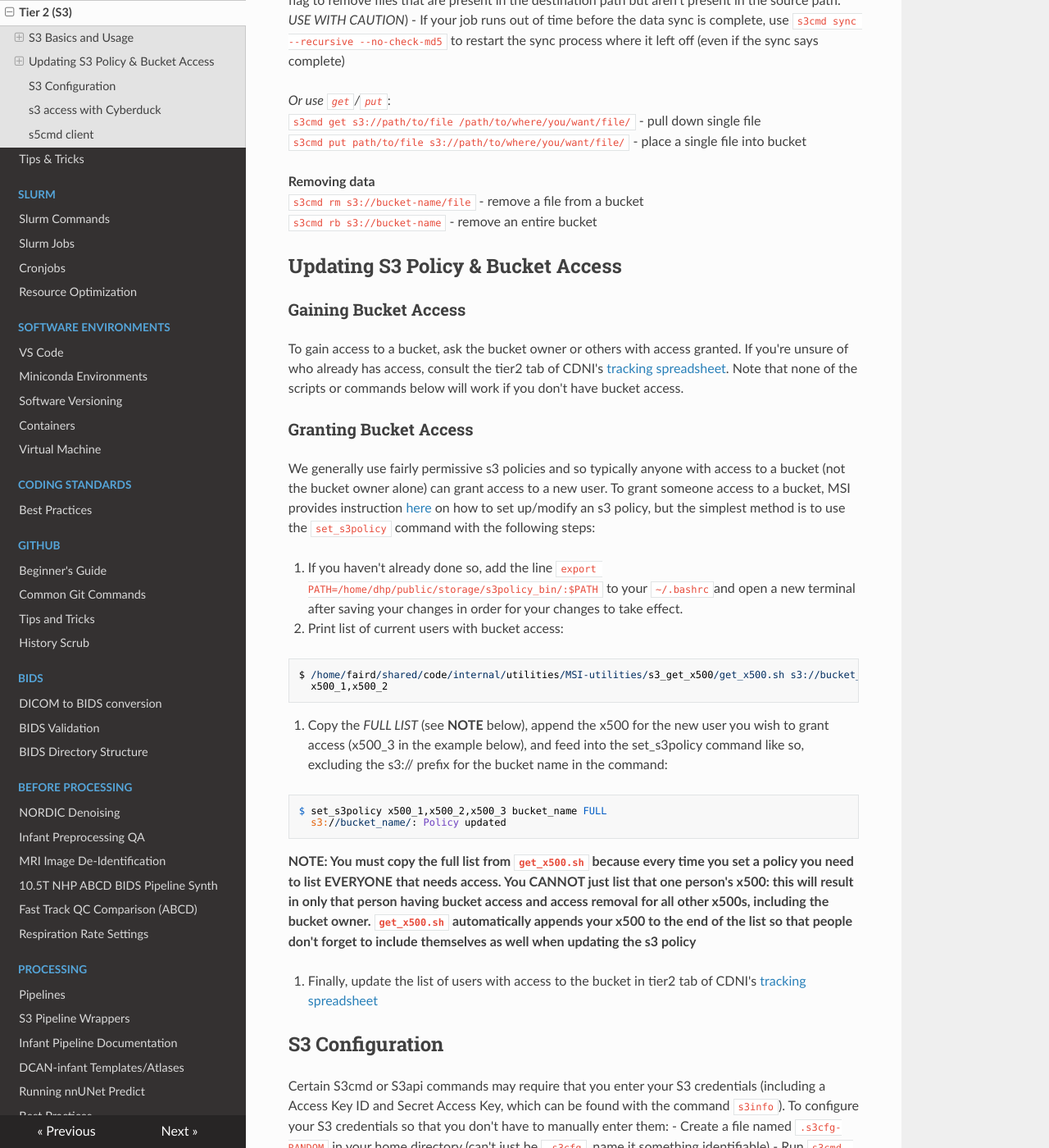
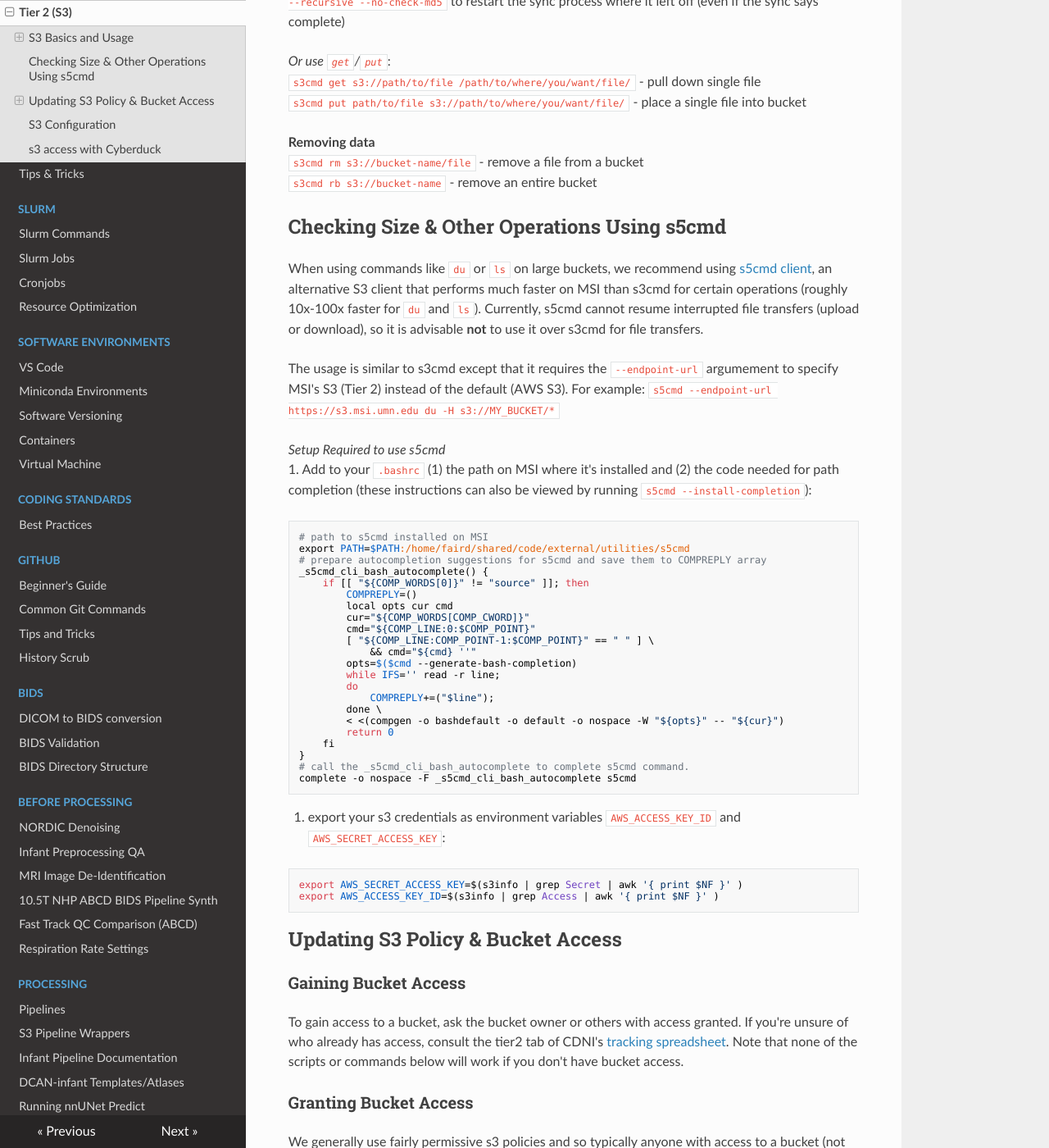
Before and after one commit to DCAN-Labs/cdni-brain, an MkDocs documentation site: the page built from docs/s3.md, in a window 1280 px wide and 1400 px high, scrolled down 1896 px. Shown: the whole window at 82% size. Built offline with MkDocs 1.6.1, drawn with Linux system fonts in a browser that asks for light colours; nearby versions of some CDN libraries; some of the changed text lies outside the part shown.

Commit message:
Update s3.md
fixing merge conflicts from former PR https://github.com/DCAN-Labs/cdni-brain/pull/237

````diff
--- a/docs/s3.md
+++ b/docs/s3.md
@@ -1,5 +1,5 @@
 # MSI Second Tier ("tier 2") Storage & S3 Bucket Interface
-Second tier storage is used for storing data and files that you don't need readily accessible on tier 1. Prior to summer 2024, each user was granted up to 120 TB of storage on tier 2. MSI has been in the process of updating their policies around this so now new users are limited to 5 GB, with their documentation stating that [MSI *groups* are now limited to 120 TB](https://msi.umn.edu/about-msi-services/data-storage/second-tier-storage). We're working on clarifying the details on this and will update the documentation once we know more. **In the meantime, using tier2 storage whenever possible is highly recommended in order to prevent storage quota issues on tier1.**
+Second tier storage is used for storing data and files that you don't need readily accessible on tier 1. Prior to summer 2024, each user was granted up to 120 TB of storage on tier 2. MSI has since updated their policy so that new users are limited to 5 GB, with their documentation stating that [MSI *groups* are now limited to 120 TB](https://msi.umn.edu/about-msi-services/data-storage/second-tier-storage). As such, whenever possible, please have a PI create a s3 bucket where a large amount of data is expected to be stored.
 
 For a comprehensive introduction to s3, see [this tutorial video](https://drive.google.com/drive/folders/1Oz3i5lbld5VmXGdhWagOMWYOIJmgrJA4) (recorded as part of the Data Processing Workshop hosted for undergraduate research assistants). It is encouraged to watch this tutorial prior to your first time using s3 commands.
 
@@ -29,7 +29,7 @@ Note that this logic also means that wildcard (`*`) doesn't work for s3 commands
 ### S3cmd Usage (see [s3cmd usage](https://s3tools.org/usage) for full usage)
 #### General
 `s3info -u x500` - view your s3 credentials and tier2 disk usage<br>
-`s3cmd du -H s3://bucket-name/` -check the size of a single bucket (when using commands like `du` or `ls` on large buckets, we recommend using [s5cmd client](#s5cmd-client)<br>
+`s3cmd du -H s3://bucket-name/` -check the size of a single bucket (when using commands like `du` or `ls` on large buckets, we recommend using the [s5cmd client](#Checking-Size-&-Other-Operations-Using-s5cmd))<br>
 `s3cmd ls` - list all buckets you are owner on (buckets that you do not own, but have been given access to, will not appear in this list)
 
 #### Making a new bucket and important considerations
@@ -52,6 +52,45 @@ Also note that, while not always the case, MSI currently requires users to follo
 `s3cmd rm s3://bucket-name/file` - remove a file from a bucket<br>
 `s3cmd rb s3://bucket-name` - remove an entire bucket
 
+## Checking Size & Other Operations Using s5cmd
+When using commands like `du` or `ls` on large buckets, we recommend using [s5cmd client](https://github.com/peak/s5cmd), an alternative S3 client that performs much faster on MSI than s3cmd for certain operations (roughly 10x-100x faster for `du` and `ls`). Currently, s5cmd cannot resume interrupted file transfers (upload or download), so it is advisable **not** to use it over s3cmd for file transfers.
+
+The usage is similar to s3cmd except that it requires the `--endpoint-url` argumement to specify MSI's S3 (Tier 2) instead of the default (AWS S3). For example: `s5cmd --endpoint-url https://s3.msi.umn.edu du -H s3://MY_BUCKET/*`
+
+*Setup Required to use s5cmd*<br>
+1. Add to your `.bashrc` (1) the path on MSI where it's installed and (2) the code needed for path completion (these instructions can also be viewed by running `s5cmd --install-completion`):
+
+```
+# path to s5cmd installed on MSI
+export PATH=$PATH:/home/faird/shared/code/external/utilities/s5cmd
+# prepare autocompletion suggestions for s5cmd and save them to COMPREPLY array
+_s5cmd_cli_bash_autocomplete() {
+	if [[ "${COMP_WORDS[0]}" != "source" ]]; then
+		COMPREPLY=()
+		local opts cur cmd
+		cur="${COMP_WORDS[COMP_CWORD]}"
+		cmd="${COMP_LINE:0:$COMP_POINT}"
+		[ "${COMP_LINE:COMP_POINT-1:$COMP_POINT}" == " " ] \
+			&& cmd="${cmd} ''"
+		opts=$($cmd --generate-bash-completion)
+		while IFS='' read -r line;
+		do
+			COMPREPLY+=("$line");
+		done \
+		< <(compgen -o bashdefault -o default -o nospace -W "${opts}" -- "${cur}")
+		return 0
+	fi
+}
+# call the _s5cmd_cli_bash_autocomplete to complete s5cmd command.
+complete -o nospace -F _s5cmd_cli_bash_autocomplete s5cmd
+```
+
+2. export your s3 credentials as environment variables `AWS_ACCESS_KEY_ID` and `AWS_SECRET_ACCESS_KEY`:
+```
+export AWS_SECRET_ACCESS_KEY=$(s3info | grep Secret | awk '{ print $NF }' )
+export AWS_ACCESS_KEY_ID=$(s3info | grep Access | awk '{ print $NF }' )
+```
+
 ## Updating S3 Policy & Bucket Access
 
 ### Gaining Bucket Access
@@ -66,7 +105,6 @@ We generally use fairly permissive s3 policies and so typically anyone with acce
 $ /home/faird/shared/code/internal/utilities/MSI-utilities/s3_get_x500/get_x500.sh s3://bucket_name/
   x500_1,x500_2
 ```
-
 3. Copy the *FULL LIST* (see **NOTE** below), append the x500 for the new user you wish to grant access (x500_3 in the example below), and feed into the set_s3policy command like so, excluding the s3:// prefix for the bucket name in the command:
 ```
 $ set_s3policy x500_1,x500_2,x500_3 bucket_name FULL
@@ -75,7 +113,6 @@ $ set_s3policy x500_1,x500_2,x500_3 bucket_name FULL
 **NOTE: You must copy the full list from `get_x500.sh` because every time you set a policy you need to list EVERYONE that needs access. You CANNOT just list that one person's x500: this will result in only that person having bucket access and access removal for all other x500s, including the bucket owner. `get_x500.sh` automatically appends your x500 to the end of the list so that people don't forget to include themselves as well when updating the s3 policy**
 
 4. Finally, update the list of users with access to the bucket in tier2 tab of CDNI's [tracking spreadsheet](https://docs.google.com/spreadsheets/d/1QpKYJQqhuxoQhErBscAEev9npsd1RgKS8KdCL6FiuEo/edit?usp=sharing)
-
 
 ## S3 Configuration
 Certain S3cmd or S3api commands may require that you enter your S3 credentials (including a Access Key ID and Secret Access Key, which can be found with the command `s3info`). To configure your S3 credentials so that you don't have to manually enter them:
@@ -102,27 +139,3 @@ To log in for the first time, follow the following steps:
 - Enter you access and secret keys
 
 - Click "Connect"
-
-## s5cmd client
-
-Read: [s5cmd GitHub](https://github.com/peak/s5cmd)
-
-The **s5cmd** client is installed on MSI at `/home/faird/shared/code/external/utilities/s5cmd/s5cmd`.
-
-**s5cmd** is an alternative S3 client that performs much faster on MSI than s3cmd for certain operations (roughly 10x-100x faster for `du` and `ls`). Its usage is similar to s3cmd, but does require the additional argument  `--endpoint-url https://s3.msi.umn.edu` so that commands are directed to MSI's S3 (Tier 2) and not AWS S3.
-
-Example using `du -H`: `/home/faird/shared/code/external/utilities/s5cmd/s5cmd --endpoint-url https://s3.msi.umn.edu du -H s3://MY_BUCKET/*`
-
-Some additional setup is required to use s5cmd:
-
-- run `s5cmd` once with `--install-completion`, and follow the instructions to add the code needed for path completion to your `~/.bashrc`
-- export the environment variables `AWS_ACCESS_KEY_ID` and `AWS_SECRET_ACCESS_KEY` -- this can be also be done in your `~/.bashrc`, by adding the following:
-```
-export AWS_SECRET_ACCESS_KEY=$(s3info | grep Secret | awk '{ print $NF }' )
-export AWS_ACCESS_KEY_ID=$(s3info | grep Access | awk '{ print $NF }' )
-```
-
-Currently, s5cmd cannot resume interrupted file transfers (upload or download), so it is advisable **not** to use it over s3cmd for file transfers.
-
-
-For questions, suggestions, or to note any errors, post an issue on our [Github](https://github.com/DCAN-Labs/cdni-brain/issues).
````
